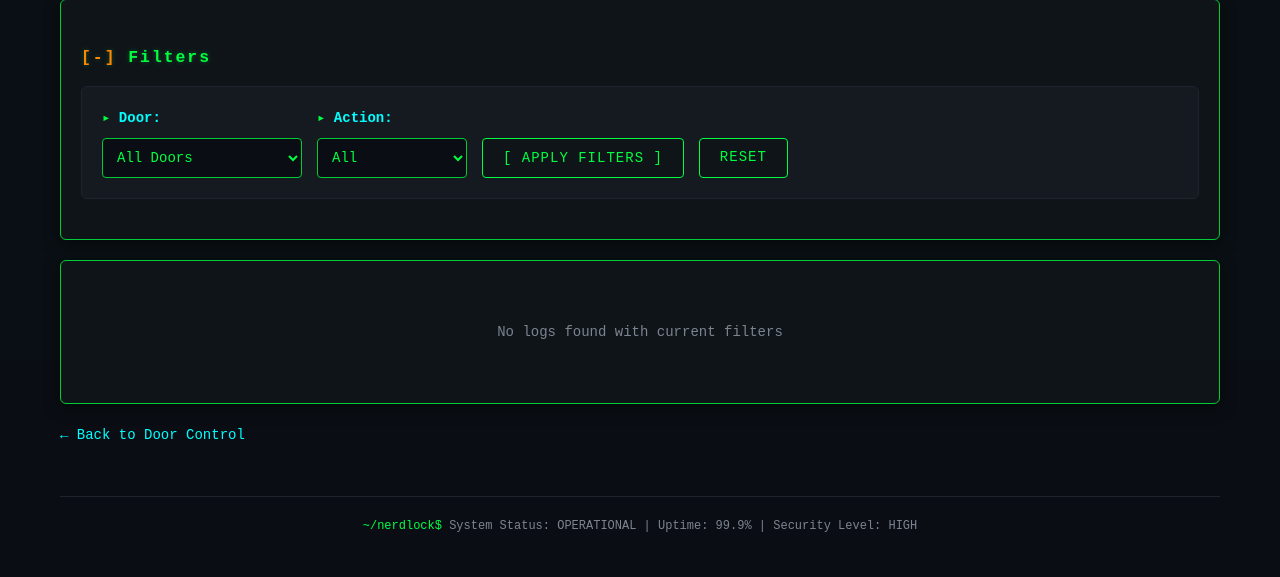
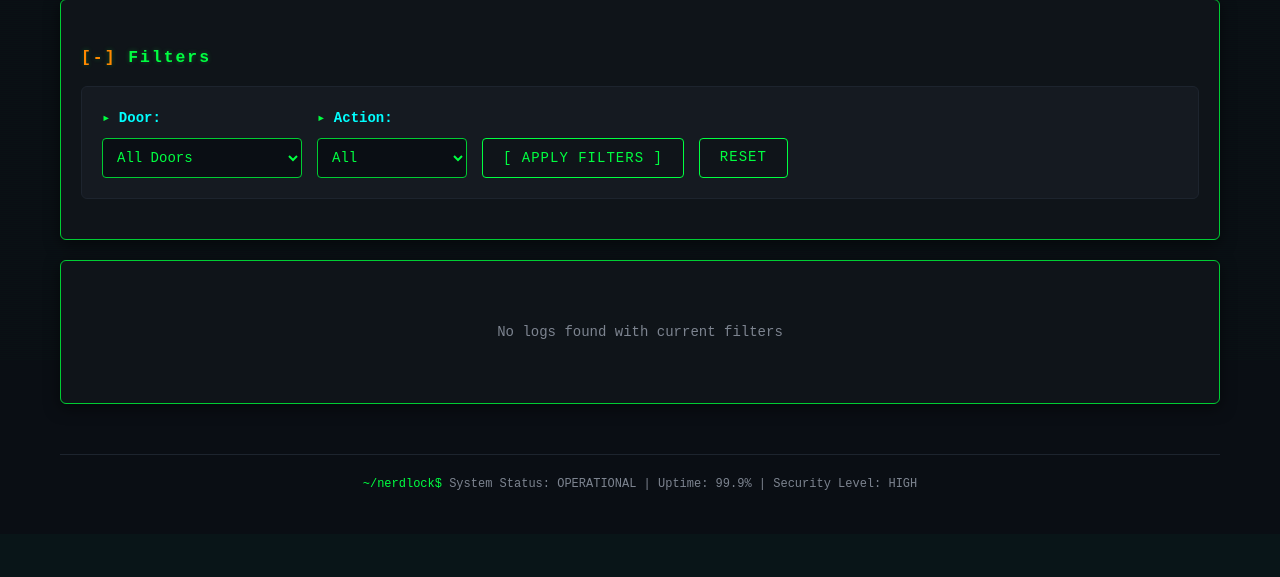
Before and after one commit to Nerdbergev/Nerdlock, a Flask app: page /doors/logs in a window 1280 px wide. Shown: the part 440-1017 px from the top of the page. After the commit the page ends 930 px from the top, so only its background shows below. Run offline with Flask 3, Linux system fonts and the light colour scheme; the visitor is signed in with stand-in values (Sample User, id 1); data that the repository does not hold is empty.

Commit message:
fix: remove back to links

```diff
--- a/app/templates/doors/index.html
+++ b/app/templates/doors/index.html
@@ -83,10 +83,6 @@
 
 </div>
 
-<div style="margin-top: 20px;">
-  <a href="{{ url_for('main.index') }}" style="color: var(--terminal-cyan);">← Back to Home</a>
-</div>
-
 {% endblock %}
 
 {% block extra_js %}
--- a/app/templates/doors/logs.html
+++ b/app/templates/doors/logs.html
@@ -100,7 +100,4 @@
   {% endif %}
 </div>
 
-<div style="margin-top: 20px;">
-  <a href="{{ url_for('doors.index') }}" style="color: var(--terminal-cyan);">← Back to Door Control</a>
-</div>
 {% endblock %}
```
